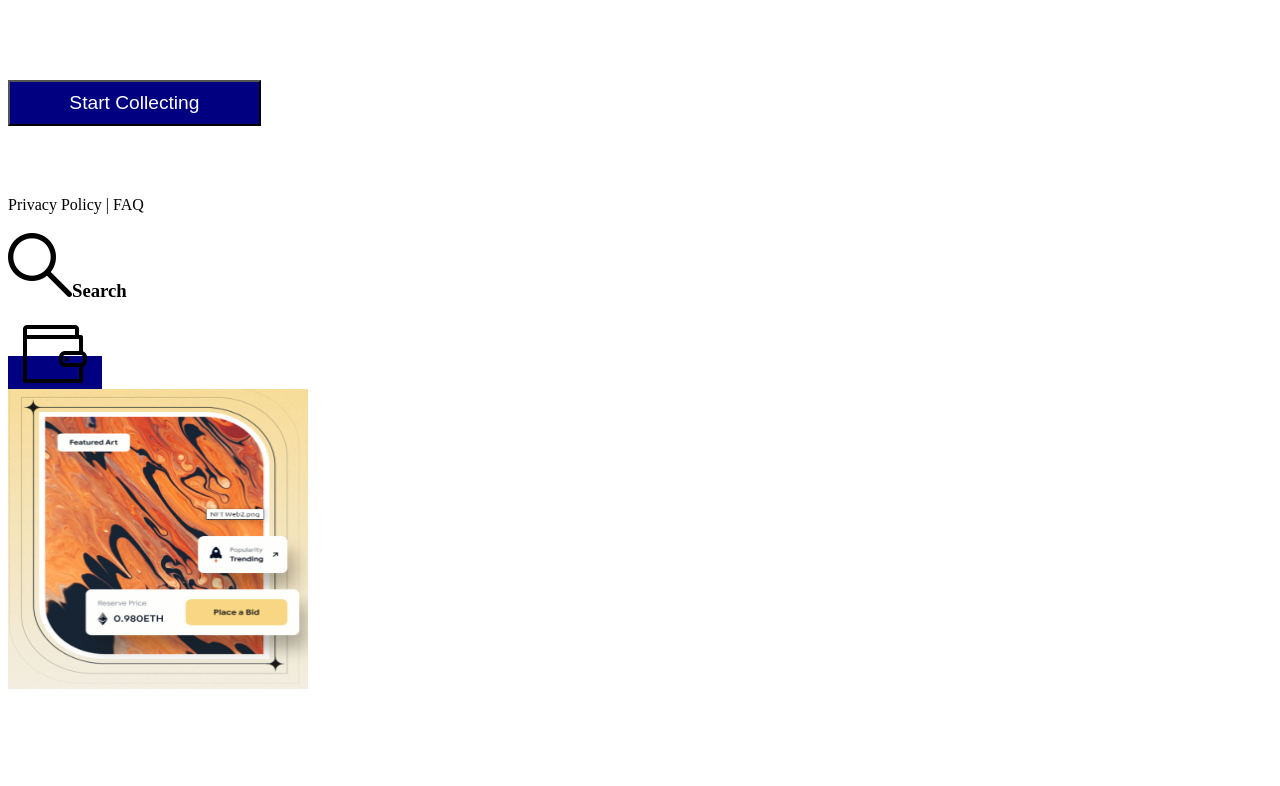
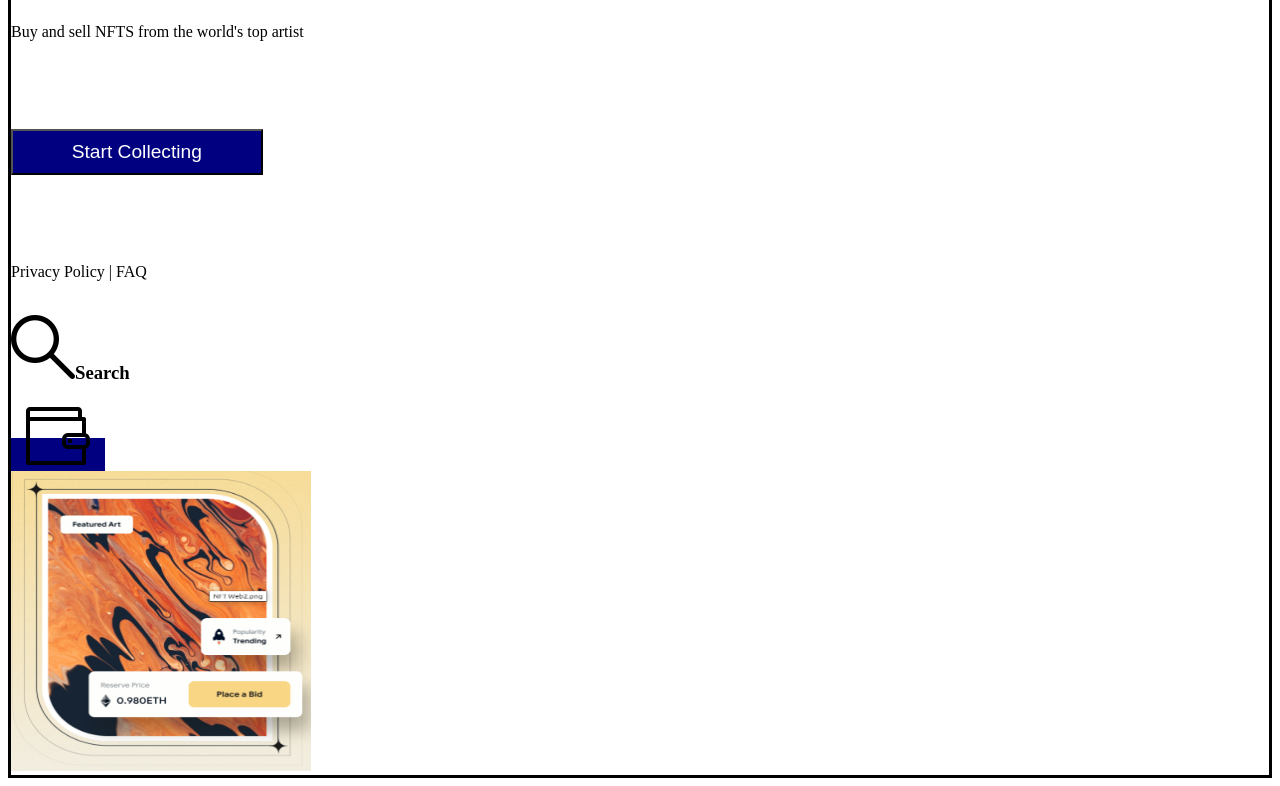
Before and after one commit to shallo-nairat/git-flow-test, a plain HTML site: page index.html in a window 1280 px wide. Shown: the part 305-1091 px from the top of the page. Before the commit the page ends 1006 px from the top, so only its background shows below. Drawn offline with Linux system fonts and the light colour scheme.

Commit message:
added a feature

```diff
--- a/index.html
+++ b/index.html
@@ -7,8 +7,7 @@
     <link rel="stylesheet" href="style.css">
 </head>
 <body>
-    <div id="outer container">
-        <div id="inner container">
+    <div class="container">
 <ul>
     <a href="Gem Art">Gem Art</a>&nbsp;&nbsp;&nbsp;&nbsp;&nbsp;
     <a href="Explore">Explore</a>&nbsp;&nbsp;&nbsp;&nbsp;&nbsp;
@@ -43,6 +42,8 @@
 <img src="art.png" id="pic">
 </div>
 </div>
+
 </div>
+
 </body>
 </html>
--- a/style.css
+++ b/style.css
@@ -1,18 +1,13 @@
-#outer container{
-    border: none;
+.container{
+    border: solid black 3px;
     display: grid;
     margin: auto;
-    grid-template-columns: 50% 50%;
+    grid-template:50% 50%;
+    padding-right: 15px 20px;
+
 }
 
-#inner container{
-    display: grid;
-    grid-template-columns: 50% 50% 50%;
-    padding: 30px;
-    margin: 15%;
-    border: solid black;
 
-}
 #heading1{
     font-display: 100px;
     padding: 0;
```
